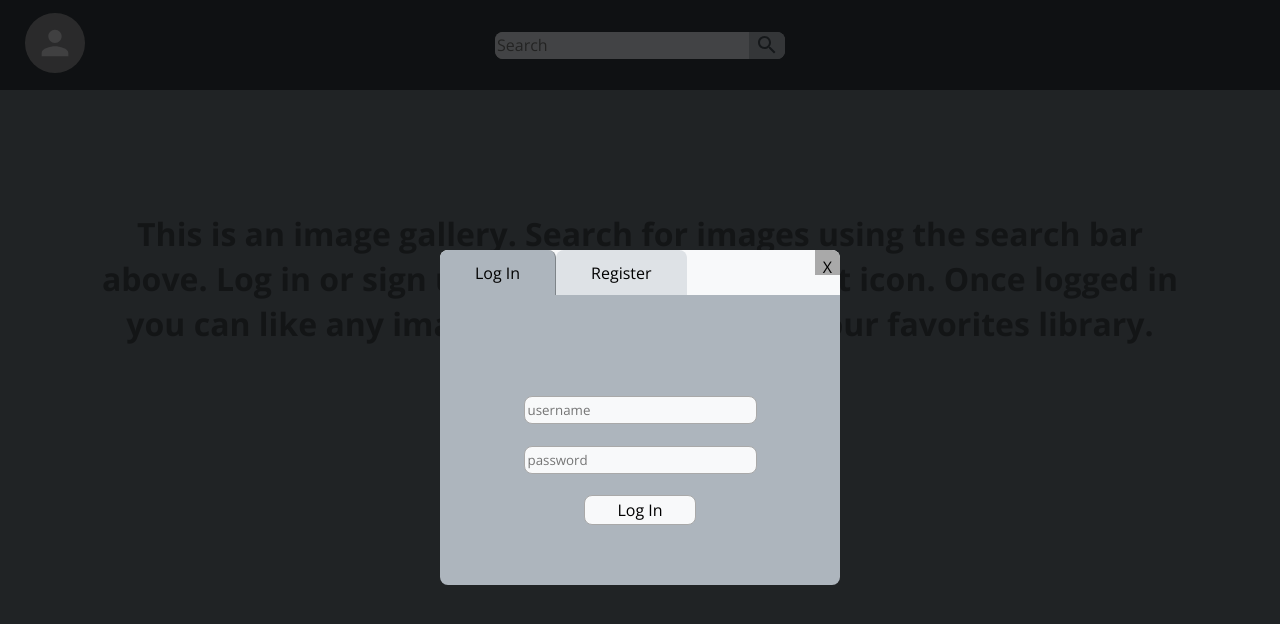
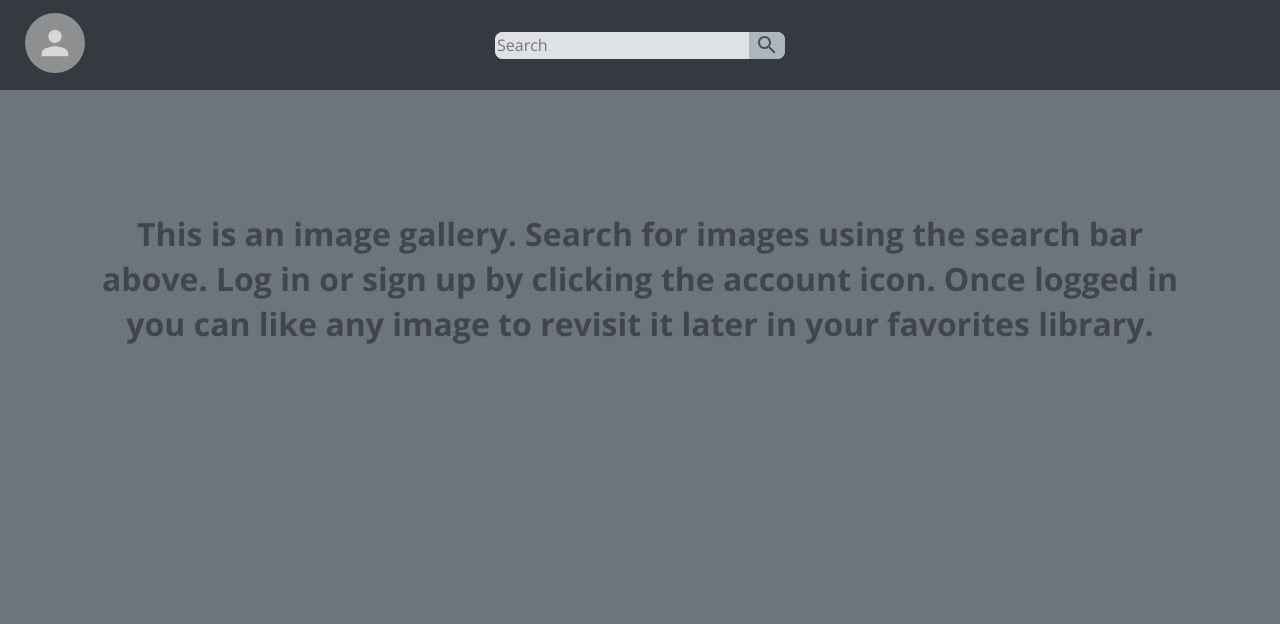
Before and after one commit to dsreagan/mern-image-gallery, a React (Create React App) app in the folder client/: page / in a window 1280 px wide. Shown: the top 624 px of the page. Built offline with nearby package versions, Linux system fonts and the light colour scheme.

Commit message:
Refactor

```diff
--- a/client/src/App.js
+++ b/client/src/App.js
@@ -13,7 +13,7 @@ export default function App() {
   )
   const [isLoggedIn, setIsLoggedIn] = useState(false)
   const [images, setImages] = useState([])
-  const [modalIsOpen, setModalIsOpen] = useState(true)
+  const [modalIsOpen, setModalIsOpen] = useState(false)
   const [areFavoriteImages, setAreFavoriteImages] = useState(false)
 
   useEffect(() => {
--- a/client/src/components/Images.js
+++ b/client/src/components/Images.js
@@ -1,6 +1,11 @@
 import Image from '../components/Image'
 
 export default function Images (props) {
+
+    //const [isAlreadyFavorited, setIsAlreadyFavorited] = useState(flase)
+    // load user library here
+    //check if there are search images and cross reference them with user library
+    //if there are no search images then pass user library photos
 
     return (
         <div  className="image-grid">
--- a/client/src/components/Modal.js
+++ b/client/src/components/Modal.js
@@ -101,7 +101,7 @@ export default function Modal(props) {
                         className="row-2"
                     />
                     <input
-                        type="text"
+                        type="password"
                         placeholder="password"
                         onChange={handleChange}
                         value={formData.password1}
@@ -130,7 +130,7 @@ export default function Modal(props) {
                         className="row-1"
                     />
                     <input
-                        type="text"
+                        type="password"
                         placeholder="password"
                         onChange={handleChange}
                         value={formData.password1}
@@ -138,7 +138,7 @@ export default function Modal(props) {
                         className="row-2"
                     />
                     <input
-                        type="text"
+                        type="password"
                         placeholder="re-enter password"
                         onChange={handleChange}
                         value={formData.password2}
```
